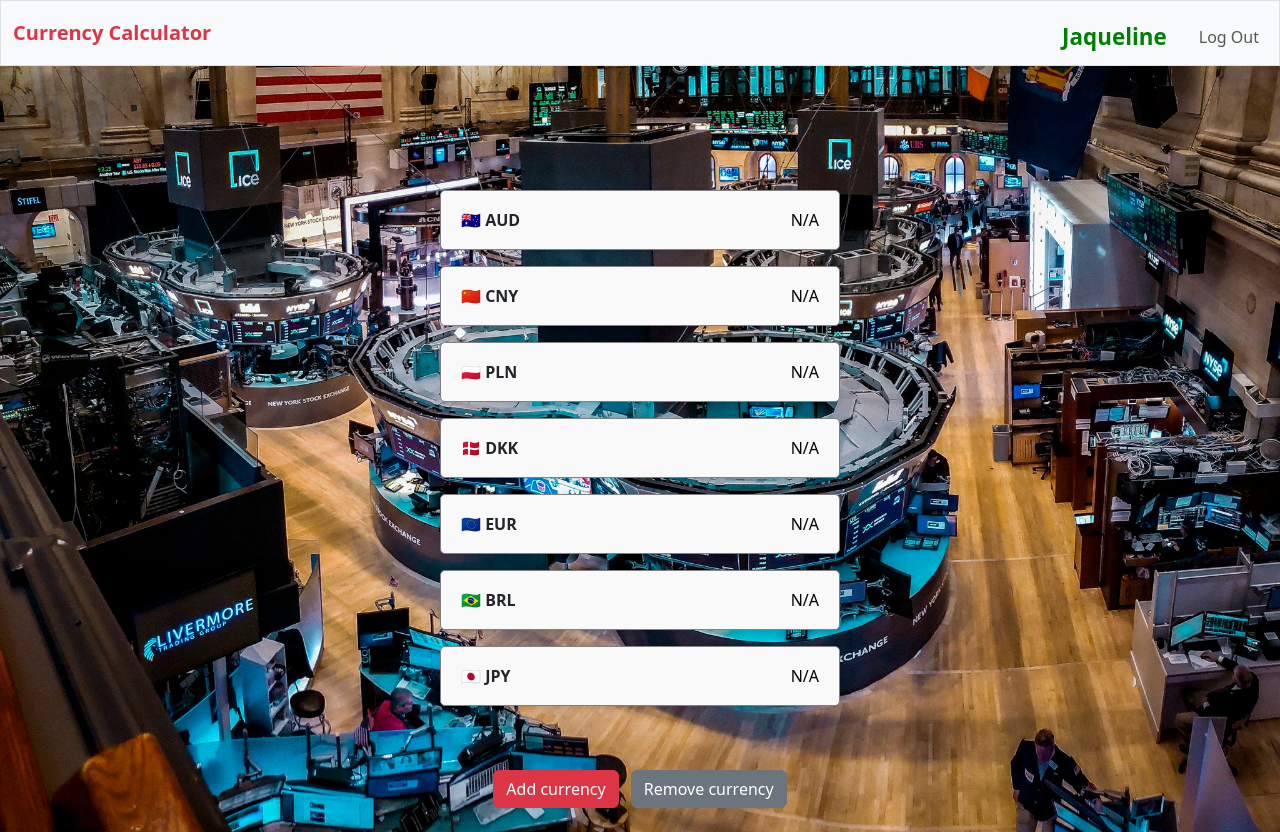
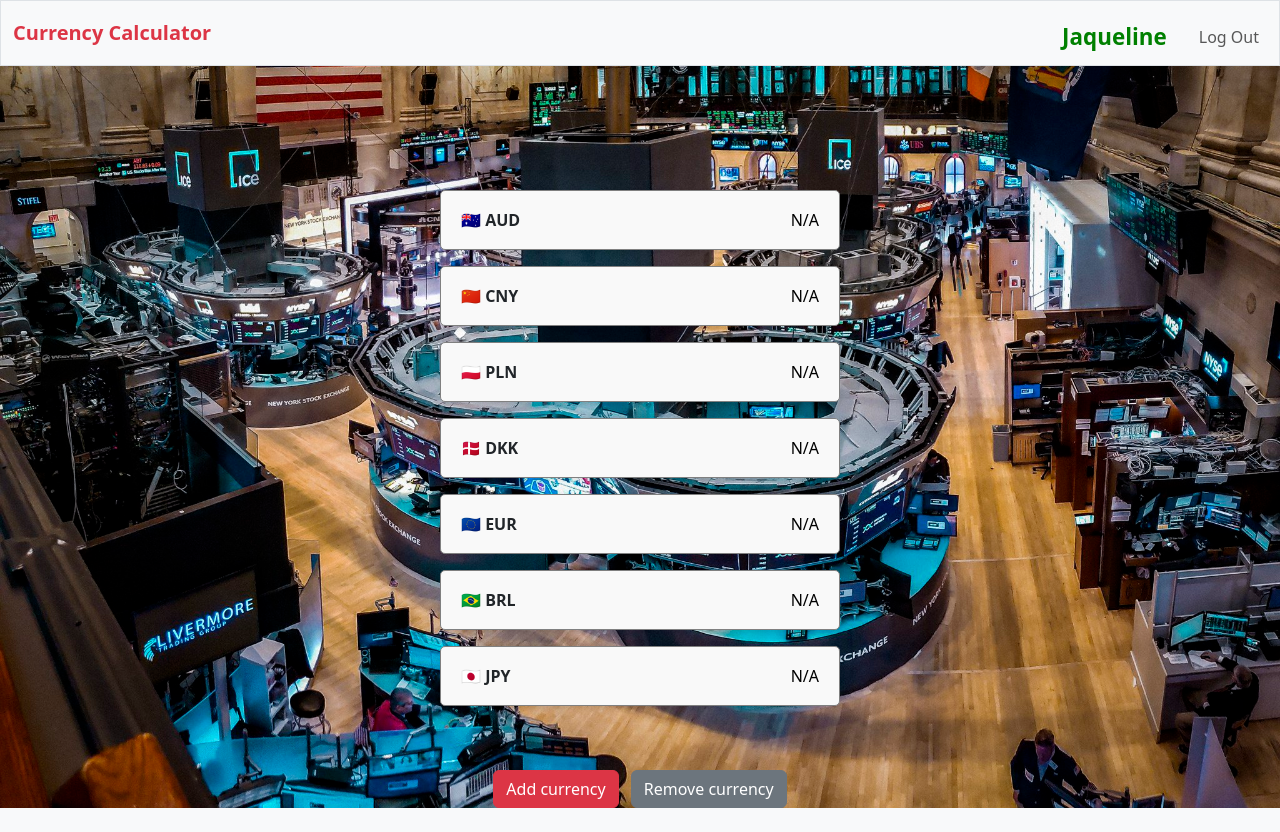
Before and after one commit to Arnedo1/Final-project-cs50x, a Flask app: page /favorites in a window 1280 px wide. After the commit the page ends 808 px from the top, so only its background shows below. Run offline with Flask 3, Linux system fonts and the light colour scheme; a user stored in the database is signed in; data comes from the database, SQL or seed files in the repository; data that the repository does not hold is empty; some libraries are stand-ins or nearby versions.

Commit message:
Update styles.css

```diff
--- a/project1/static/styles.css
+++ b/project1/static/styles.css
@@ -1,3 +1,8 @@
+html, body {
+    margin: 0;
+    padding: 0;
+    height: 100%;
+}
 body {
     background-image: url('/static/walstreet.jpg');
     background-size: cover;
```
